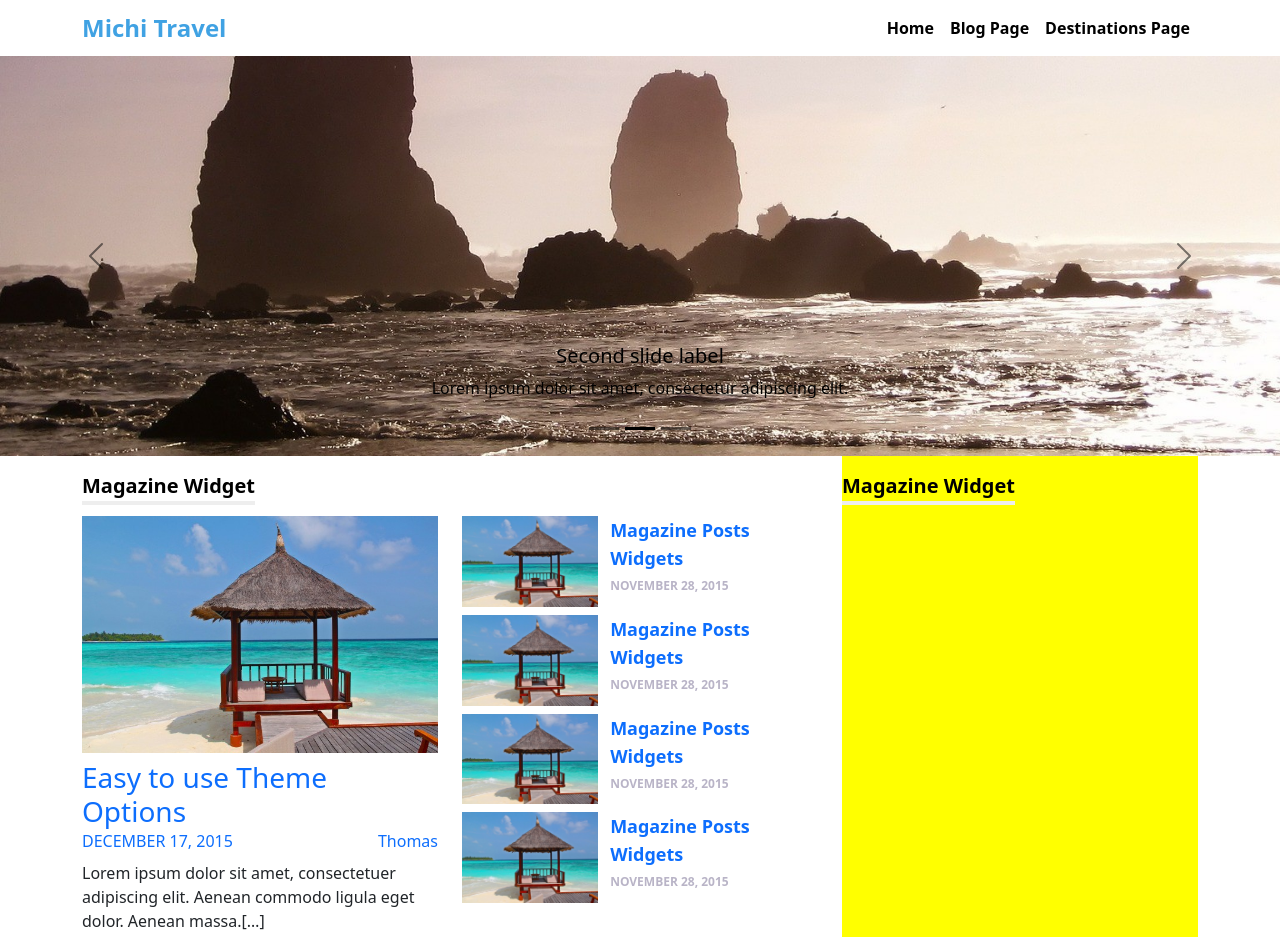
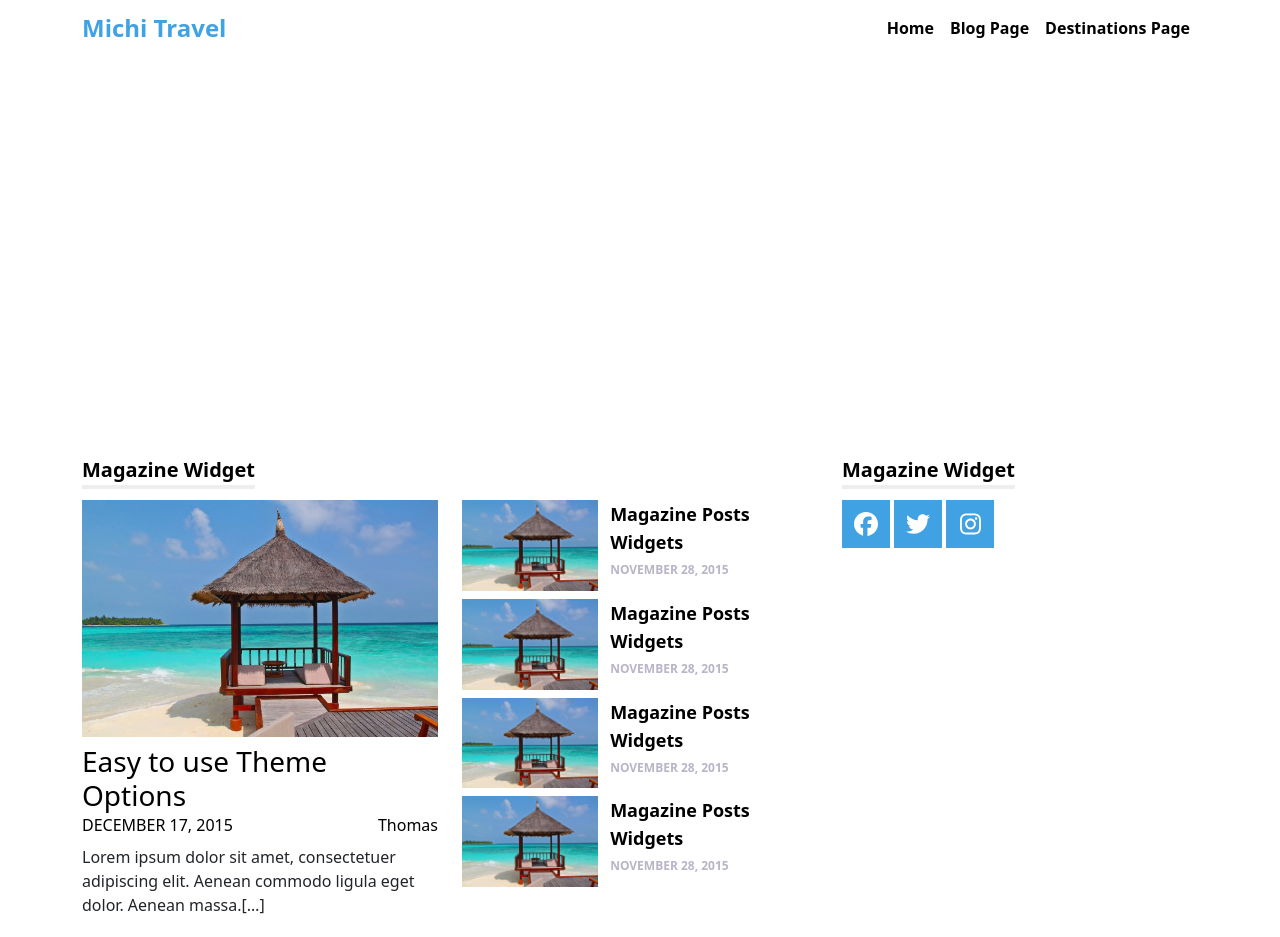
Before and after one commit to ungnhan14031999/travel-blog, a React (Create React App) app in the folder frontend/: page / in a window 1280 px wide. Shown: the top 937 px of the page. Built offline with nearby package versions, Linux system fonts and the light colour scheme.

Commit message:
build components communicate in to home page

```diff
--- a/frontend/package.json
+++ b/frontend/package.json
@@ -3,6 +3,10 @@
   "version": "0.1.0",
   "private": true,
   "dependencies": {
+    "@fortawesome/fontawesome-svg-core": "^6.5.1",
+    "@fortawesome/free-brands-svg-icons": "^6.5.1",
+    "@fortawesome/free-solid-svg-icons": "^6.5.1",
+    "@fortawesome/react-fontawesome": "^0.2.0",
     "@testing-library/jest-dom": "^5.17.0",
     "@testing-library/react": "^13.4.0",
     "@testing-library/user-event": "^13.5.0",
--- a/frontend/src/components/BannerCarousels/index.jsx
+++ b/frontend/src/components/BannerCarousels/index.jsx
@@ -1,48 +1,91 @@
 import React from 'react';
-import Carousel from 'react-bootstrap/Carousel';
-import '../BannerCarousels/BannerCarousels.scss';
+// import Carousel from 'react-bootstrap/Carousel';
+// import '../BannerCarousels/BannerCarousels.scss';
 
 import BannerImg from '../../assets/image/travel_blog_2.jpg'
 
 function BannerCarousels() {
     return (
-        <div>
-            <Carousel data-bs-theme="dark" className='block-carousels' interval={3000}>
-                <Carousel.Item>
-                    <img
-                        className="d-block w-100"
-                        src={BannerImg}
-                        alt="First slide"
-                    />
-                    <Carousel.Caption>
-                        <h5>First slide label</h5>
-                        <p>Nulla vitae elit libero, a pharetra augue mollis interdum.</p>
-                    </Carousel.Caption>
-                </Carousel.Item>
-                <Carousel.Item>
-                    <img
-                        className="d-block w-100"
-                        src={BannerImg}
-                        alt="Second slide"
-                    />
-                    <Carousel.Caption>
-                        <h5>Second slide label</h5>
-                        <p>Lorem ipsum dolor sit amet, consectetur adipiscing elit.</p>
-                    </Carousel.Caption>
-                </Carousel.Item>
-                <Carousel.Item>
-                    <img
-                        className="d-block w-100"
-                        src={BannerImg}
-                        alt="Third slide"
-                    />
-                    <Carousel.Caption>
-                        <h5>Third slide label</h5>
-                        <p>Praesent commodo cursus magna, vel scelerisque nisl consectetur.</p>
-                    </Carousel.Caption>
-                </Carousel.Item>
-            </Carousel>
+        // <div>
+        //     <Carousel data-bs-theme="dark" className='block-carousels' interval={3000}>
+        //         <Carousel.Item>
+        //             <img
+        //                 className="d-block w-100"
+        //                 src={BannerImg}
+        //                 alt="First slide"
+        //             />
+        //             <Carousel.Caption>
+        //                 <h5>First slide label</h5>
+        //                 <p>Nulla vitae elit libero, a pharetra augue mollis interdum.</p>
+        //             </Carousel.Caption>
+        //         </Carousel.Item>
+        //         <Carousel.Item>
+        //             <img
+        //                 className="d-block w-100"
+        //                 src={BannerImg}
+        //                 alt="Second slide"
+        //             />
+        //             <Carousel.Caption>
+        //                 <h5>Second slide label</h5>
+        //                 <p>Lorem ipsum dolor sit amet, consectetur adipiscing elit.</p>
+        //             </Carousel.Caption>
+        //         </Carousel.Item>
+        //         <Carousel.Item>
+        //             <img
+        //                 className="d-block w-100"
+        //                 src={BannerImg}
+        //                 alt="Third slide"
+        //             />
+        //             <Carousel.Caption>
+        //                 <h5>Third slide label</h5>
+        //                 <p>Praesent commodo cursus magna, vel scelerisque nisl consectetur.</p>
+        //             </Carousel.Caption>
+        //         </Carousel.Item>
+        //     </Carousel>
+        // </div>
+
+        <div id="default-carousel" class="relative w-full" data-carousel="slide">
+    {/* <!-- Carousel wrapper --> */}
+    <div class="relative h-56 overflow-hidden rounded-lg md:h-96">
+         {/* <!-- Item 1 --> */}
+        <div class="hidden duration-700 ease-in-out" data-carousel-item>
+            <img src={BannerImg} class="absolute block w-full -translate-x-1/2 -translate-y-1/2 top-1/2 left-1/2" alt="..."/>
         </div>
+        {/* <!-- Item 2 --> */}
+        <div class="hidden duration-700 ease-in-out" data-carousel-item>
+            <img src={BannerImg} class="absolute block w-full -translate-x-1/2 -translate-y-1/2 top-1/2 left-1/2" alt="..."/>
+        </div>
+        {/* <!-- Item 3 --> */}
+        <div class="hidden duration-700 ease-in-out" data-carousel-item>
+            <img src={BannerImg} class="absolute block w-full -translate-x-1/2 -translate-y-1/2 top-1/2 left-1/2" alt="..."/>
+        </div>
+    </div>
+    {/* <!-- Slider indicators --> */}
+    <div class="absolute z-30 flex -translate-x-1/2 bottom-5 left-1/2 space-x-3 rtl:space-x-reverse">
+        <button type="button" class="w-3 h-3 rounded-full" aria-current="true" aria-label="Slide 1" data-carousel-slide-to="0"></button>
+        <button type="button" class="w-3 h-3 rounded-full" aria-current="false" aria-label="Slide 2" data-carousel-slide-to="1"></button>
+        <button type="button" class="w-3 h-3 rounded-full" aria-current="false" aria-label="Slide 3" data-carousel-slide-to="2"></button>
+        <button type="button" class="w-3 h-3 rounded-full" aria-current="false" aria-label="Slide 4" data-carousel-slide-to="3"></button>
+        <button type="button" class="w-3 h-3 rounded-full" aria-current="false" aria-label="Slide 5" data-carousel-slide-to="4"></button>
+    </div>
+    {/* <!-- Slider controls --> */}
+    <button type="button" class="absolute top-0 start-0 z-30 flex items-center justify-center h-full px-4 cursor-pointer group focus:outline-none" data-carousel-prev>
+        <span class="inline-flex items-center justify-center w-10 h-10 rounded-full bg-white/30 dark:bg-gray-800/30 group-hover:bg-white/50 dark:group-hover:bg-gray-800/60 group-focus:ring-4 group-focus:ring-white dark:group-focus:ring-gray-800/70 group-focus:outline-none">
+            <svg class="w-4 h-4 text-white dark:text-gray-800 rtl:rotate-180" aria-hidden="true" xmlns="http://www.w3.org/2000/svg" fill="none" viewBox="0 0 6 10">
+                <path stroke="currentColor" stroke-linecap="round" stroke-linejoin="round" stroke-width="2" d="M5 1 1 5l4 4"/>
+            </svg>
+            <span class="sr-only">Previous</span>
+        </span>
+    </button>
+    <button type="button" class="absolute top-0 end-0 z-30 flex items-center justify-center h-full px-4 cursor-pointer group focus:outline-none" data-carousel-next>
+        <span class="inline-flex items-center justify-center w-10 h-10 rounded-full bg-white/30 dark:bg-gray-800/30 group-hover:bg-white/50 dark:group-hover:bg-gray-800/60 group-focus:ring-4 group-focus:ring-white dark:group-focus:ring-gray-800/70 group-focus:outline-none">
+            <svg class="w-4 h-4 text-white dark:text-gray-800 rtl:rotate-180" aria-hidden="true" xmlns="http://www.w3.org/2000/svg" fill="none" viewBox="0 0 6 10">
+                <path stroke="currentColor" stroke-linecap="round" stroke-linejoin="round" stroke-width="2" d="m1 9 4-4-4-4"/>
+            </svg>
+            <span class="sr-only">Next</span>
+        </span>
+    </button>
+</div>
     );
 }
 
--- /dev/null
+++ b/frontend/src/components/Communicate/index.jsx
@@ -0,0 +1,34 @@
+import React from 'react';
+import { Link } from 'react-router-dom';
+import { FontAwesomeIcon } from '@fortawesome/react-fontawesome';
+import { faFacebook, faTwitter, faInstagram } from '@fortawesome/free-brands-svg-icons'
+
+import WidgetTitle from '../../components/WidgetTitle';
+
+function Communicate() {
+    return (
+        <div className='communicate-block'>
+            <WidgetTitle titleName="Magazine Widget" />
+
+            <div className='d-flex'>
+                <Link to="#">
+                    <div className='mr-1 w-12 h-12 bg-second-color d-flex items-center justify-content-center hover:bg-third-color transition delay-100'>
+                        <FontAwesomeIcon icon={faFacebook} className='text-first-color text-2xl' />
+                    </div>
+                </Link>
+                <Link to="#">
+                    <div className='mr-1 w-12 h-12 bg-second-color d-flex items-center justify-content-center hover:bg-third-color transition delay-100'>
+                        <FontAwesomeIcon icon={faTwitter} className='text-first-color text-2xl' />
+                    </div>
+                </Link>
+                <Link to="">
+                    <div className='mr-1 w-12 h-12 bg-second-color d-flex items-center justify-content-center hover:bg-third-color transition delay-100'>
+                        <FontAwesomeIcon icon={faInstagram} className='text-first-color text-2xl' />
+                    </div>
+                </Link>
+            </div>
+        </div>
+    );
+}
+
+export default Communicate;
--- a/frontend/src/pages/Home/components/MagazineBlock/index.jsx
+++ b/frontend/src/pages/Home/components/MagazineBlock/index.jsx
@@ -1,25 +1,28 @@
 import React from 'react';
 import { Link } from 'react-router-dom';
+import WidgetTitle from '../../../../components/WidgetTitle';
 
 import imgBlog from '../../../../assets/image/magazine.jpg'
 
 function MagazineBlock(props) {
     return (
         <div className='block-magazine'>
+            <WidgetTitle titleName="Magazine Widget" />
+
             <div className='grid grid-cols-2 gap-4'>
                 <div className="block-magazine__left">
                     <Link to="#">
                         <img src={imgBlog} className='w-100 pb-2' />
                     </Link>
                     <Link to="#">
-                        <h3 className='inline text-thirt-color hover:text-second-color transition ease-in-out delay-50'>Easy to use Theme Options</h3>
+                        <h3 className='inline text-black-color hover:text-second-color transition ease-in-out delay-50'>Easy to use Theme Options</h3>
                     </Link>
                     <div className='d-flex justify-content-between'>
                         <Link to="#">
-                            <p className='inline text-thirt-color hover:text-second-color transition ease-in-out delay-50'>DECEMBER 17, 2015</p>
+                            <p className='inline text-black-color hover:text-second-color transition ease-in-out delay-50'>DECEMBER 17, 2015</p>
                         </Link>
                         <Link to="#">
-                            <p className='inline text-thirt-color hover:text-second-color transition ease-in-out delay-50'>Thomas</p>
+                            <p className='inline text-black-color hover:text-second-color transition ease-in-out delay-50'>Thomas</p>
                         </Link>
                     </div>
                     <div>
@@ -35,7 +38,7 @@ function MagazineBlock(props) {
                             <img src={imgBlog} />
                         </Link>
                         <div className='pl-3'>
-                            <div><Link to="#"><h5 className='inline text-lg hover:text-second-color font-semibold transition ease-in-out delay-50'>Magazine Posts Widgets</h5></Link></div>
+                            <div><Link to="#"><h5 className='inline text-lg text-black-color hover:text-second-color font-semibold transition ease-in-out delay-50'>Magazine Posts Widgets</h5></Link></div>
                             <div><Link to="#"><p className='inline text-xs text-third-color hover:text-black-color font-semibold transition ease-in-out delay-50'>NOVEMBER 28, 2015</p></Link></div>
                         </div>
                     </div>
@@ -44,7 +47,7 @@ function MagazineBlock(props) {
                             <img src={imgBlog} />
                         </Link>
                         <div className='pl-3'>
-                            <div><Link to="#"><h5 className='inline text-lg hover:text-second-color font-semibold transition ease-in-out delay-50'>Magazine Posts Widgets</h5></Link></div>
+                            <div><Link to="#"><h5 className='inline text-lg text-black-color hover:text-second-color font-semibold transition ease-in-out delay-50'>Magazine Posts Widgets</h5></Link></div>
                             <div><Link to="#"><p className='inline text-xs text-third-color hover:text-black-color font-semibold transition ease-in-out delay-50'>NOVEMBER 28, 2015</p></Link></div>
                         </div>
                     </div>
@@ -53,7 +56,7 @@ function MagazineBlock(props) {
                             <img src={imgBlog} />
                         </Link>
                         <div className='pl-3'>
-                            <div><Link to="#"><h5 className='inline text-lg hover:text-second-color font-semibold transition ease-in-out delay-50'>Magazine Posts Widgets</h5></Link></div>
+                            <div><Link to="#"><h5 className='inline text-lg text-black-color hover:text-second-color font-semibold transition ease-in-out delay-50'>Magazine Posts Widgets</h5></Link></div>
                             <div><Link to="#"><p className='inline text-xs text-third-color hover:text-black-color font-semibold transition ease-in-out delay-50'>NOVEMBER 28, 2015</p></Link></div>
                         </div>
                     </div>
@@ -62,7 +65,7 @@ function MagazineBlock(props) {
                             <img src={imgBlog} />
                         </Link>
                         <div className='pl-3'>
-                            <div><Link to="#"><h5 className='inline text-lg hover:text-second-color font-semibold transition ease-in-out delay-50'>Magazine Posts Widgets</h5></Link></div>
+                            <div><Link to="#"><h5 className='inline text-lg text-black-color hover:text-second-color font-semibold transition ease-in-out delay-50'>Magazine Posts Widgets</h5></Link></div>
                             <div><Link to="#"><p className='inline text-xs text-third-color hover:text-black-color font-semibold transition ease-in-out delay-50'>NOVEMBER 28, 2015</p></Link></div>
                         </div>
                     </div>
--- a/frontend/src/pages/Home/index.jsx
+++ b/frontend/src/pages/Home/index.jsx
@@ -1,7 +1,7 @@
 import React from 'react';
 import BannerCarousels from '../../components/BannerCarousels';
-import WidgetTitle from '../../components/WidgetTitle';
 import BlockMagazine from './components/MagazineBlock';
+import Commuticate from '../../components/Communicate'
 
 function Home() {
     return (
@@ -11,12 +11,13 @@ function Home() {
             <div className='container mx-auto'>
                 <div className='grid grid-cols-3 gap-4'>
                     <div className='col-span-2'>
-                        <WidgetTitle titleName="Magazine Widget" />
                         <BlockMagazine/>
                     </div>
 
 
-                    <div style={{background: 'yellow'}}><WidgetTitle titleName="Magazine Widget" /></div>
+                    <div>
+                        <Commuticate />
+                    </div>
                 </div>
             </div>
         </div>
```
Also changed, not shown: 1 other file (tests, documents, lock files or other folders).
